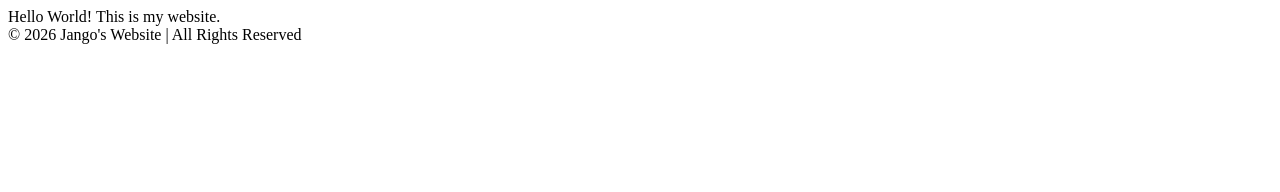
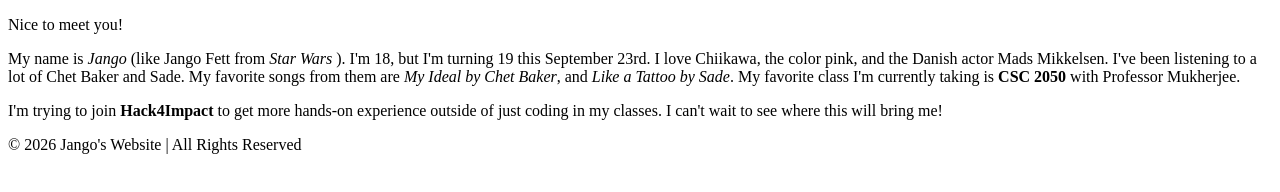
Before and after one commit to JangoSoriano23/JangoSoriano23.github.io, a plain HTML site: page index.html in a window 1280 px wide. Drawn offline with Linux system fonts and the light colour scheme.

Commit message:
feat: replaced text in index.html

```diff
--- a/index.html
+++ b/index.html
@@ -5,7 +5,23 @@
   </head>
   <body>
     <nav></nav>
-    <main>Hello World! This is my website.</main>
+    <main>
+      <p>Nice to meet you!</p>
+      <p>
+        My name is <em>Jango</em> (like Jango Fett from <em>Star Wars</em> ).
+        I'm 18, but I'm turning 19 this September 23rd. I love Chiikawa, the
+        color pink, and the Danish actor Mads Mikkelsen. I've been listening to
+        a lot of Chet Baker and Sade. My favorite songs from them are
+        <em>My Ideal by Chet Baker</em>, and <em>Like a Tattoo by Sade</em>. My
+        favorite class I'm currently taking is <strong>CSC 2050</strong> with
+        Professor Mukherjee.
+      </p>
+      <p>
+        I'm trying to join <strong>Hack4Impact</strong> to get more hands-on
+        experience outside of just coding in my classes. I can't wait to see
+        where this will bring me!
+      </p>
+    </main>
     <footer>© 2026 Jango's Website | All Rights Reserved</footer>
   </body>
 </html>
```
